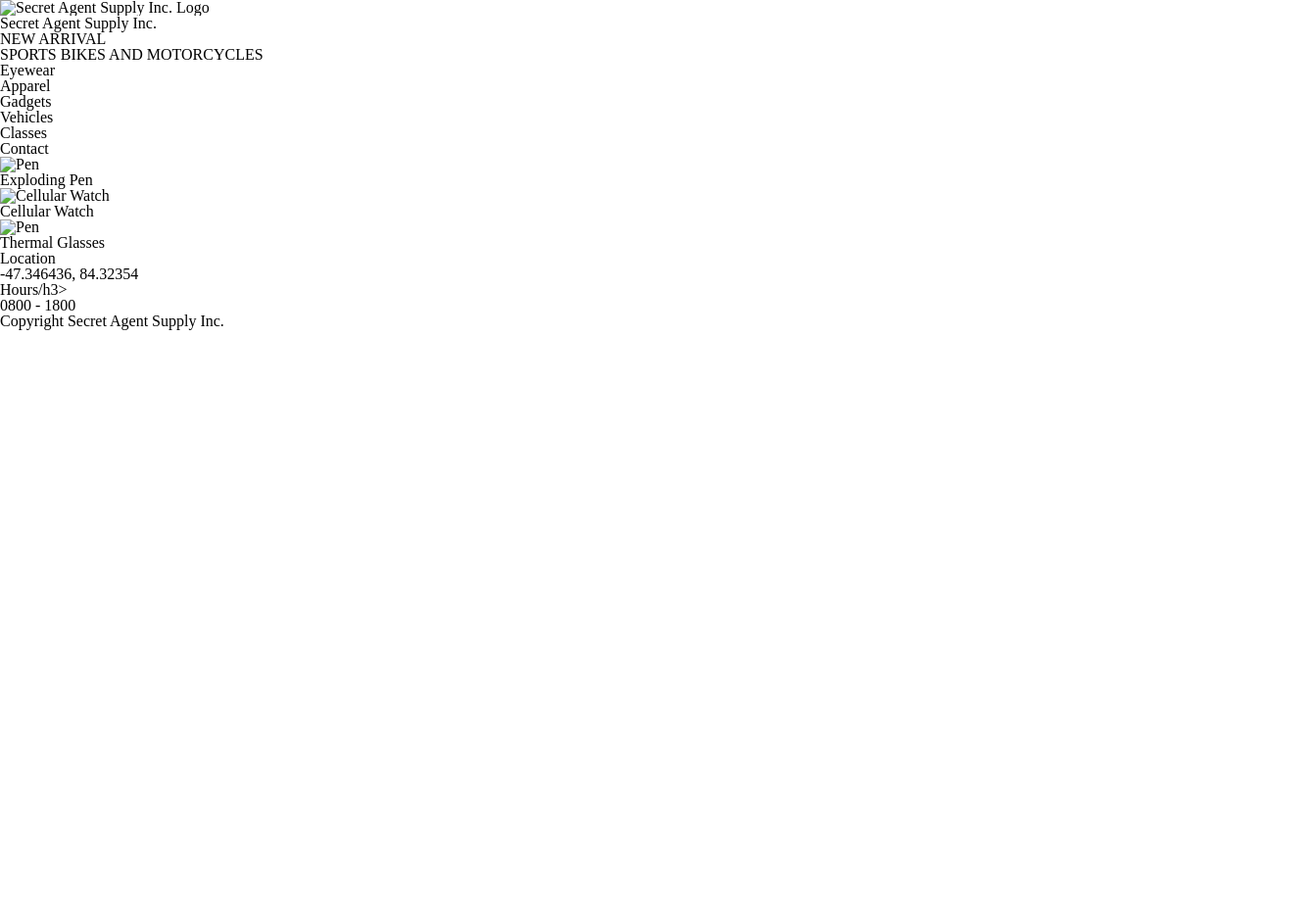
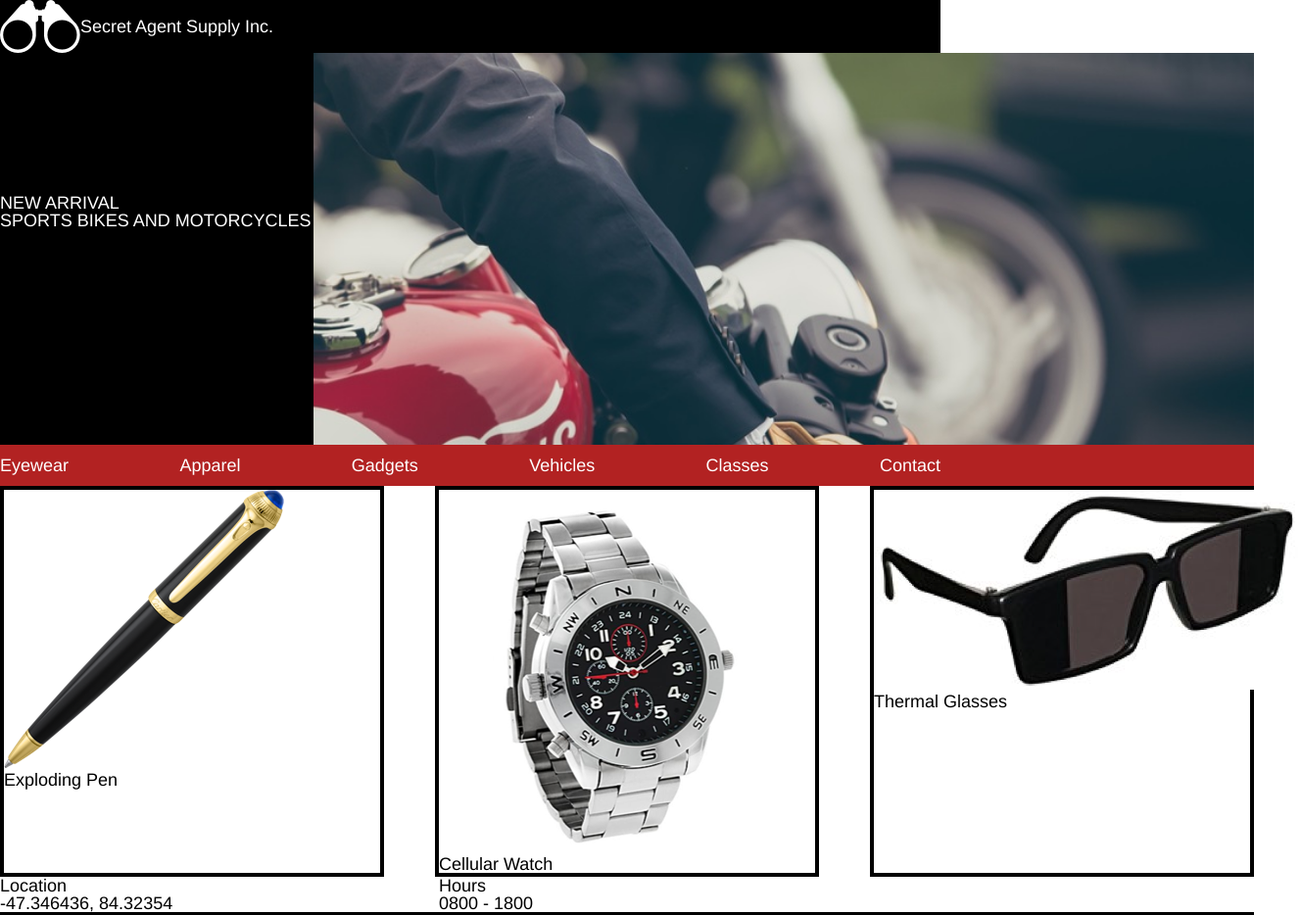
Before and after one commit to Riveted/secretagentsupply, a plain HTML site: page index.html in a window 1280 px wide. Shown: the top 934 px of the page at 98% size, 1328 px wide, since content can reach past the window. Before the commit the page ends 800 px from the top, so only its background shows below. Drawn offline with Linux system fonts and the light colour scheme.

Commit message:
finished layout

```diff
--- a/index.html
+++ b/index.html
@@ -11,13 +11,11 @@
 <body>
   <!-- header-->
   <header>
-    <img src=".resources/images/logo.png" alt="Secret Agent Supply Inc. Logo">
-    <h1>Secret Agent Supply Inc.</h1>
-  </header>
-  <!-- end header -->
+      <div class="logo">
+        <img src="./resources/images/logo.png" alt="Secret Agent Supply Inc. Logo">
+        <h1>Secret Agent Supply Inc.</h1>
+      </div>
 
-  <!-- start containger div -->
-  <div class="container">
     <!-- start background img -->
     <div class="backgroundImg">
       <div class ="backgroundImgTxt">
@@ -28,7 +26,7 @@
     <!-- end background img -->
 
     <!-- start nav bar -->
-    <div class="navBar">
+
       <nav>
         <ul>
           <li>Eyewear</li>
@@ -39,7 +37,9 @@
           <li>Contact</li>
         </ul>
       </nav>
-    </div>
+
+  </header>
+  <!-- end header -->
     <!-- end nav bar -->
 
     <!-- start content -->
@@ -50,7 +50,7 @@
     <!-- pen item -->
       <div class="item pen">
         <div>
-          <img src=".resources/images/logo.png" alt="Pen">
+          <img src="./resources/images/pen.png" alt="Pen">
         </div>
         <div>
           <h3>Exploding Pen</h3>
@@ -59,7 +59,7 @@
 
       <div class="item watch">
         <div>
-          <img src=".resources/images/logo.png" alt="Cellular Watch">
+          <img src="./resources/images/watch.png" alt="Cellular Watch">
         </div>
         <div>
           <h3>Cellular Watch</h3>
@@ -68,7 +68,7 @@
 
       <div class="item glasses">
         <div>
-          <img src=".resources/images/logo.png" alt="Pen">
+          <img src="./resources/images/glasses.png" alt="Pen">
         </div>
         <div>
           <h3>Thermal Glasses</h3>
@@ -80,7 +80,7 @@
       <!-- start location and hours -->
       <div class="info">
 
-        <div class="location">
+        <div class="infoItem">
           <div>
             <h3>Location</h3>
           </div>
@@ -89,9 +89,9 @@
           </div>
         </div>
 
-        <div class="hours">
+        <div class="infoItem">
           <div>
-            <h3>Hours/h3>
+            <h3>Hours</h3>
           </div>
           <div>
             <h5>0800 - 1800</h5>
--- a/resources/css/style.css
+++ b/resources/css/style.css
@@ -0,0 +1,97 @@
+body {
+  margin: 0;
+  padding: 0;
+  overflow: scroll;
+  font-size: 18px;
+  font-family: helvetica;
+  align-items: center;
+}
+
+header {
+  width: 100%;
+  align-items: center;
+
+}
+
+header h1 {
+  color: white;
+}
+
+.logo {
+  display: flex;
+  background-color: black;
+  color: white;
+  align-items: center;
+  max-width: 960px;
+}
+.container {
+  max-width: 960px;
+  margin: 0 auto;
+  display: flex;
+  align-items: center;
+}
+
+.backgroundImg {
+  display: flex;
+  background-image: url('../images/moto.jpeg');
+  height: 25rem;
+  margin: 0;
+  background-repeat: no-repeat;
+  background-size: cover;
+
+}
+
+.backgroundImgTxt {
+  background-color: black;
+  color: white;
+  width: 20rem;
+  padding-top: 9rem;
+}
+
+
+nav {
+  background-color: firebrick;
+  width: 100%;
+  align-items: center;
+  color: white;
+}
+
+ul {
+  display: flex;
+  justify-content: space-between;
+  width: 960px;
+}
+
+ul li {
+  padding: .75rem 0;
+}
+
+.content {
+
+}
+
+.items {
+  display: flex;
+  justify-content: space-between;
+}
+.item {
+  border: 4px solid black;
+  width: 30%;
+}
+
+.info {
+  display: flex;
+
+}
+
+.infoItem {
+  width: 35%;
+}
+
+footer {
+  display: flex;
+  height: 5rem;
+  background-color: black;
+  color: white;
+  align-items: center;
+}
```
